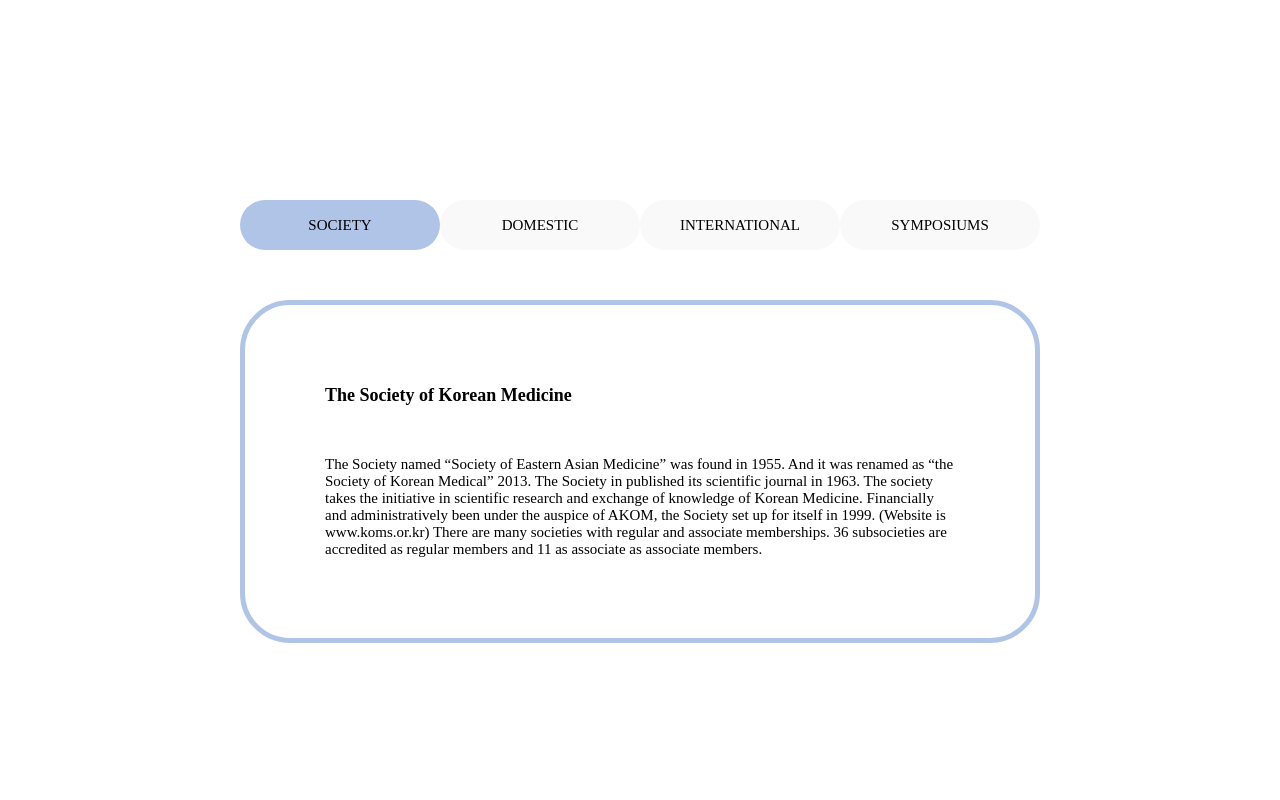
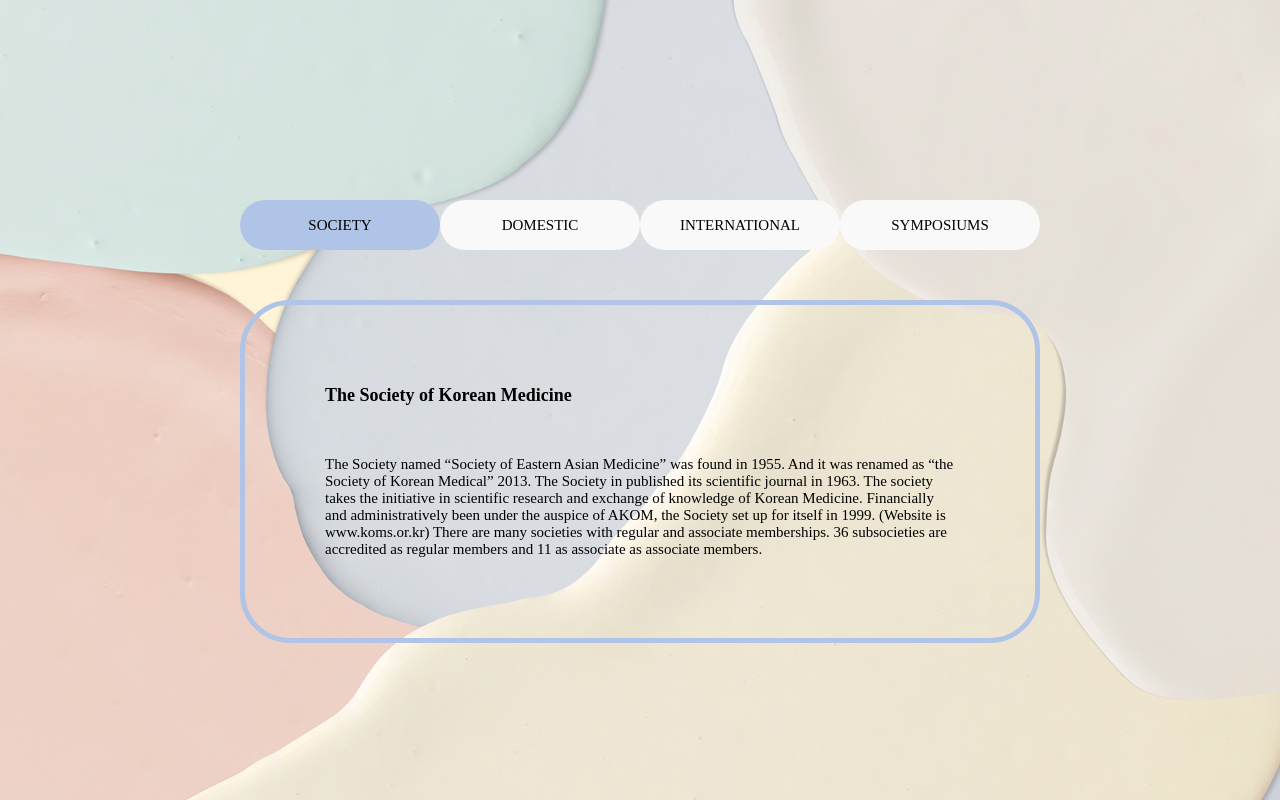
Before and after one commit to bibleJo/tab3, a plain HTML site: page index.html in a window 1280 px wide. Drawn offline with Linux system fonts and the light colour scheme.

Commit message:
Update css.css

```diff
--- a/css/css.css
+++ b/css/css.css
@@ -7,7 +7,7 @@
   html {
     width: 100%;
     height: 100%;
-    background: url(bg.jpg) center no-repeat;
+    background: url(../bg.jpg) center no-repeat;
     background-size: cover;
   }
   .tabmenu {
```
